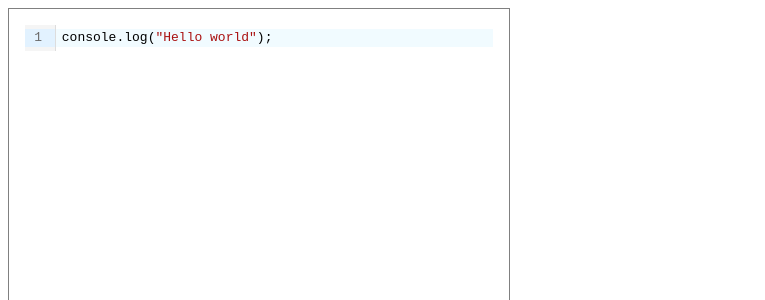
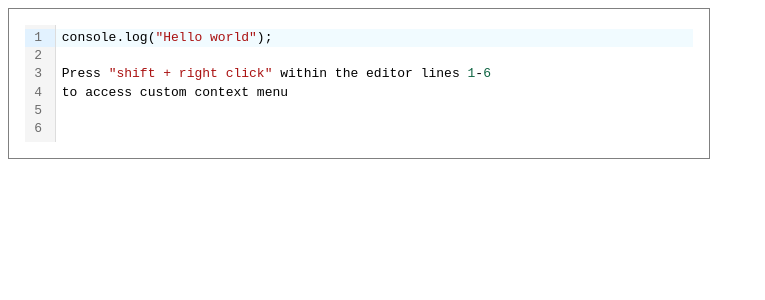
Before and after one commit to harneetsahi/playground_codeEditor, a React (Vite) app: page / in a window 1280 px wide. Shown: the top 300 px of the page, without its empty margins (0-765 px from the left). Built offline with nearby package versions, Linux system fonts and the light colour scheme.

Commit message:
Refactor: move context menu trigger to editor from parent

```diff
--- a/src/App.jsx
+++ b/src/App.jsx
@@ -1,115 +1,32 @@
-import { useEffect, useRef, useState } from "react";
+import { useState } from "react";
 import Editor from "./components/Editor";
-import { EditorView } from "@codemirror/view";
-import CustomMenu from "./components/CustomMenu";
 
 const App = () => {
   const [view, setView] = useState(null);
-  const contextMenuRef = useRef(null);
-  const [contextMenu, setContextMenu] = useState({
-    position: {
-      x: 0,
-      y: 0,
-    },
-    toggled: false,
-  });
 
   const executeCode = () => {
     if (view === null) return;
 
     const code = view.state.doc.toString();
 
-    try {
-      new Function(code)();
-    } catch (error) {
-      console.error(error);
-    }
+    // try {
+    //   new Function(code)();
+    // } catch (error) {
+    //   console.error(error);
+    // }
   };
-
-  function handleAction() {
-    console.log("handle clicked action");
-  }
-
-  function handleContextMenu(e) {
-    if (e.shiftKey) {
-      e.preventDefault();
-
-      const contextMenuProps = contextMenuRef.current.getBoundingClientRect();
-
-      console.log(contextMenuProps);
-      console.log(e.clientX);
-
-      const leftPosition = e.clientX < 500 / 2; // because I set the editor width to 500
-
-      const topPosition = e.clientY < 300 / 2;
-
-      let x;
-      let y;
-
-      if (leftPosition) {
-        x = e.clientX;
-      } else {
-        x = e.clientX - contextMenuProps.width;
-      }
-
-      if (topPosition) {
-        y = e.clientY;
-      } else {
-        y = e.clientY - contextMenuProps.height;
-      }
-
-      setContextMenu({
-        position: {
-          x: x,
-          y: y,
-        },
-        toggled: true,
-      });
-    }
-  }
-
-  useEffect(() => {
-    function handler(e) {
-      console.log(e.target);
-      if (contextMenuRef.current) {
-        if (!contextMenuRef.current.contains(e.target)) {
-          setContextMenu({
-            position: {
-              x: 0,
-              y: 0,
-            },
-            toggled: false,
-          });
-        }
-      }
-    }
-
-    document.addEventListener("click", handler);
-
-    return () => {
-      document.removeEventListener("click", handler);
-    };
-  }, []);
 
   return (
     <>
-      <CustomMenu
-        onAction={handleAction}
-        isToggled={contextMenu.toggled}
-        contextMenuRef={contextMenuRef}
-        mouseX={contextMenu.position.x}
-        mouseY={contextMenu.position.y}
-      />
       <div
         style={{
           position: "relative",
-          height: "300px",
-          width: "500px",
+          height: "300",
+          width: "700px",
           border: "1px solid grey",
         }}
-        onContextMenu={(e) => handleContextMenu(e)}
       >
-        <Editor setView={setView} style={{ height: "100px" }} />
+        <Editor setView={setView} style={{ height: "500px" }} />
       </div>
     </>
   );
--- a/src/components/CustomMenu.jsx
+++ b/src/components/CustomMenu.jsx
@@ -6,7 +6,7 @@ function CustomMenu({ onAction, mouseX, mouseY, isToggled, contextMenuRef }) {
         className="custom-menu"
         style={{
           display: `${isToggled ? "flex" : "none"}`,
-
+          zIndex: "10",
           flexDirection: "column",
           width: "100px",
           border: "1px solid grey",
--- a/src/components/Editor.jsx
+++ b/src/components/Editor.jsx
@@ -4,15 +4,31 @@ import { EditorView } from "@codemirror/view";
 import { basicSetup } from "codemirror";
 import { javascript } from "@codemirror/lang-javascript";
 import { autocompletion } from "@codemirror/autocomplete";
+import CustomMenu from "./CustomMenu";
 
 function Editor({ setView }) {
   const editorRef = useRef(null);
+  const contextMenuRef = useRef(null);
+  const [contextMenu, setContextMenu] = useState({
+    position: {
+      x: 0,
+      y: 0,
+    },
+    toggled: false,
+  });
+
+  //// editor display code
 
   useEffect(() => {
-    if (editorRef === null) return;
+    if (editorRef.current === null) return;
 
     const state = EditorState.create({
-      doc: 'console.log("Hello world");',
+      doc: `console.log("Hello world");
+
+Press "shift + right click" within the editor lines 1-6
+to access custom context menu
+
+      `,
       extensions: [basicSetup, javascript(), autocompletion()],
     });
 
@@ -29,9 +45,87 @@ function Editor({ setView }) {
     };
   }, [editorRef.current]);
 
+  //// context menu
+
+  function handleAction() {
+    console.log("handle clicked action");
+  }
+
+  function handleContextMenu(e) {
+    if (e.shiftKey) {
+      e.preventDefault();
+
+      const contextMenuProps = contextMenuRef.current.getBoundingClientRect();
+
+      console.log(contextMenuProps);
+      console.log(e.clientX);
+
+      const leftPosition = e.clientX < 500 / 2; // because I set the editor width to 500
+
+      const topPosition = e.clientY < 300 / 2;
+
+      let x;
+      let y;
+
+      if (leftPosition) {
+        x = e.clientX;
+      } else {
+        x = e.clientX - contextMenuProps.width;
+      }
+
+      if (topPosition) {
+        y = e.clientY;
+      } else {
+        y = e.clientY - contextMenuProps.height;
+      }
+
+      setContextMenu({
+        position: {
+          x: x,
+          y: y,
+        },
+        toggled: true,
+      });
+    }
+  }
+
+  useEffect(() => {
+    function handler(e) {
+      console.log(e.target);
+      if (contextMenuRef.current) {
+        if (!contextMenuRef.current.contains(e.target)) {
+          setContextMenu({
+            position: {
+              x: 0,
+              y: 0,
+            },
+            toggled: false,
+          });
+        }
+      }
+    }
+
+    document.addEventListener("click", handler);
+
+    return () => {
+      document.removeEventListener("click", handler);
+    };
+  }, []);
+
   return (
     <>
-      <section ref={editorRef} style={{ margin: "1rem" }}></section>
+      <CustomMenu
+        onAction={handleAction}
+        isToggled={contextMenu.toggled}
+        contextMenuRef={contextMenuRef}
+        mouseX={contextMenu.position.x}
+        mouseY={contextMenu.position.y}
+      />
+      <section
+        onContextMenu={(e) => handleContextMenu(e)}
+        ref={editorRef}
+        style={{ margin: "1rem" }}
+      ></section>
     </>
   );
 }
```
